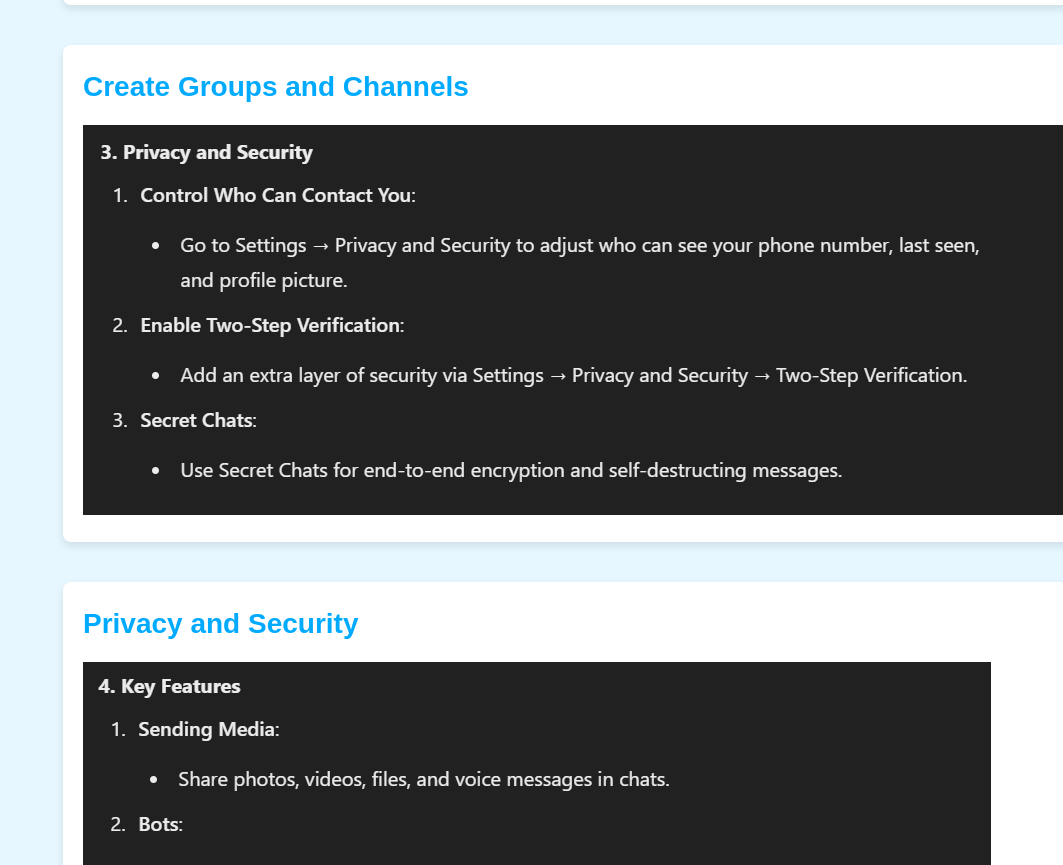
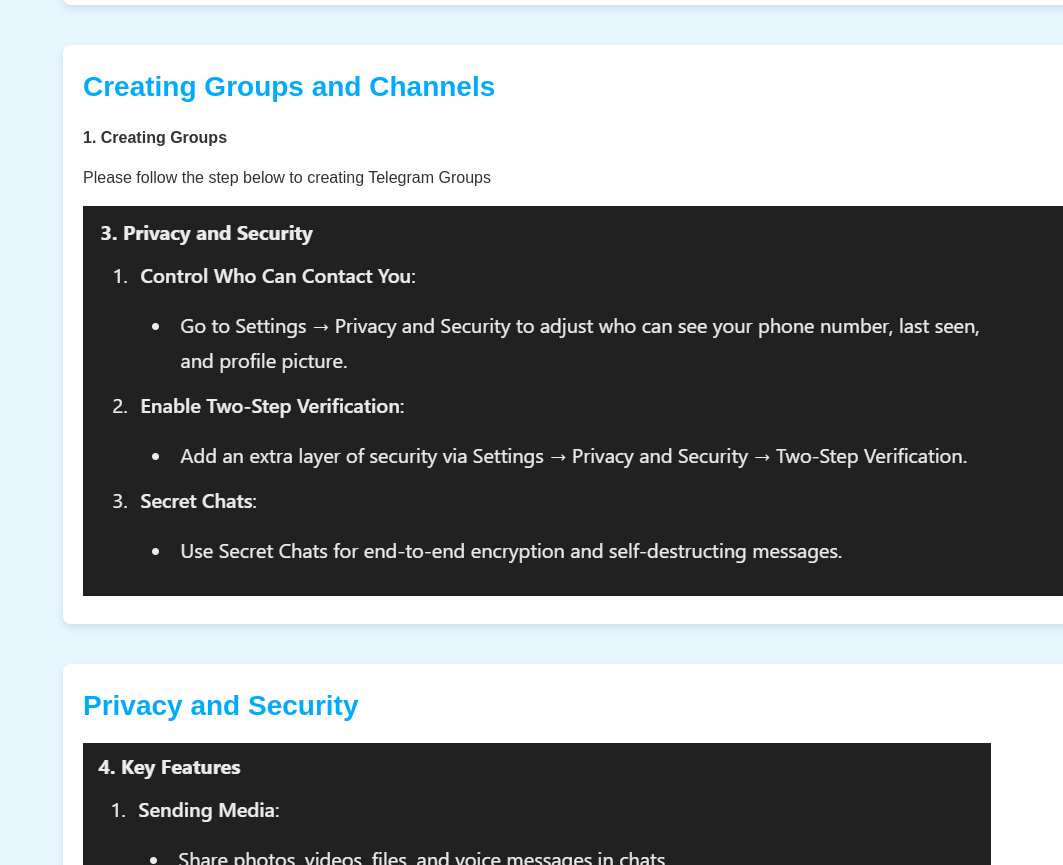
Before and after one commit to GroupAssignmentE2/telegram-user-guideline, a plain HTML site: page index.html in a window 1280 px wide. Shown: the part 2032-2897 px from the top of the page, without its empty margins (217-1280 px from the left). Drawn offline with Linux system fonts and the light colour scheme.

Commit message:
creating groups

```diff
--- a/index.html
+++ b/index.html
@@ -100,9 +100,11 @@
         <header>Chat Features</header>
         <img src="images/privacy-and-security.png" alt="Privacy and Security" width="1007" height="390">
       </section>
-
+      <!-- Key Features -->
       <section class="main-section" id="create_groups_and_channels">
-        <header>Create Groups and Channels</header>
+        <header>Creating Groups and Channels</header>
+        <p><strong>1. Creating Groups</strong></p>
+        <p>Please follow the step below to creating Telegram Groups</p>
         <img src="images/privacy-and-security.png" alt="Privacy and Security" width="1007" height="390">
       </section>
 
```
